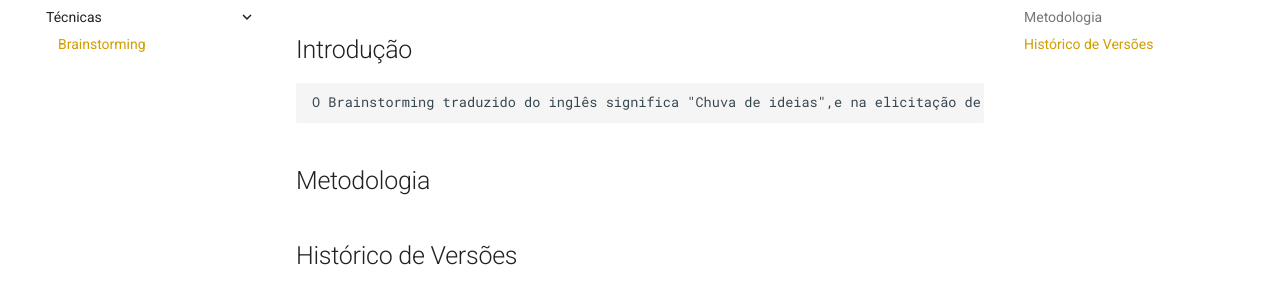
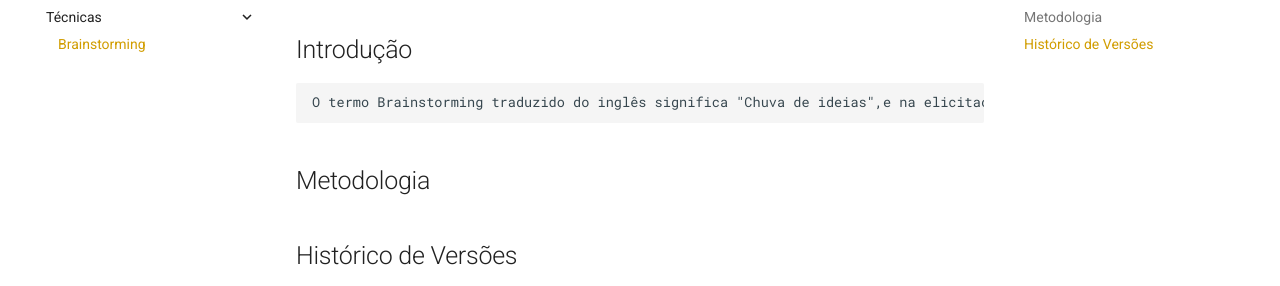
Before and after one commit to Requisitos-de-Software/2024.1-Serasa, an MkDocs documentation site: the page built from docs/elicitacao/tecnicas/brainstorming/brainstorming.md, in a window 1280 px wide. Shown: the part 196-482 px from the top of the page. Built offline with MkDocs 1.6.1 and Material for MkDocs 9.7.7, drawn with Linux system fonts in a browser that asks for light colours; comment, search, counter and statistics services are not loaded.

Commit message:
solving errors

```diff
--- a/docs/elicitacao/tecnicas/brainstorming/brainstorming.md
+++ b/docs/elicitacao/tecnicas/brainstorming/brainstorming.md
@@ -1,6 +1,6 @@
 ## Introdução
 
-    O Brainstorming traduzido do inglês significa "Chuva de ideias",e na elicitação de requisitos podemos realizar um brainstorming das necessidades e desejos do usuário.Podemos utilizar esta técnica em qualquer tipo de serviço ou produto, tendo como objetivo catalogar quais aspectos e ações o usuários anseia que o aplicativo possua.
+    O termo Brainstorming traduzido do inglês significa "Chuva de ideias",e na elicitação de requisitos podemos realizar um brainstorming das necessidades e desejos do usuário.Podemos utilizar esta técnica em qualquer tipo de serviço ou produto, tendo como objetivo catalogar quais aspectos e ações os usuários anseiam que o aplicativo possua.
 
 
 ## Metodologia
```
